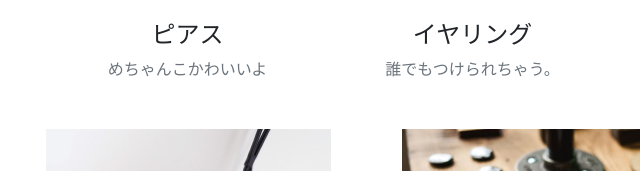
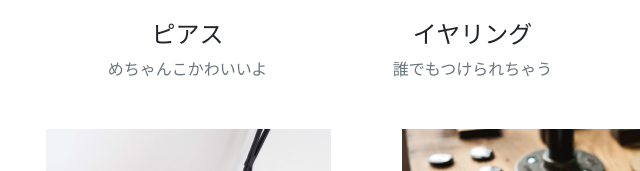
Before and after one commit to Ciao-handmade/ciao, a plain HTML site: page index.html in a window 1280 px wide. Shown: the part 1409-1580 px from the top of the page, 25-665 px from the left. Drawn offline with nearby package versions, Linux system fonts and the light colour scheme.

Commit message:
Update index.html

```diff
--- a/index.html
+++ b/index.html
@@ -79,7 +79,7 @@
                         <div class="mt-5">
                             <i class="fas fa-4x fa-laptop-code text-primary mb-4"></i>
                             <h3 class="h4 mb-2">イヤリング</h3>
-                            <p class="text-muted mb-0">誰でもつけられちゃう。</p>
+                            <p class="text-muted mb-0">誰でもつけられちゃう</p>
                         </div>
                     </div>
                     <div class="col-lg-3 col-md-6 text-center">
```
